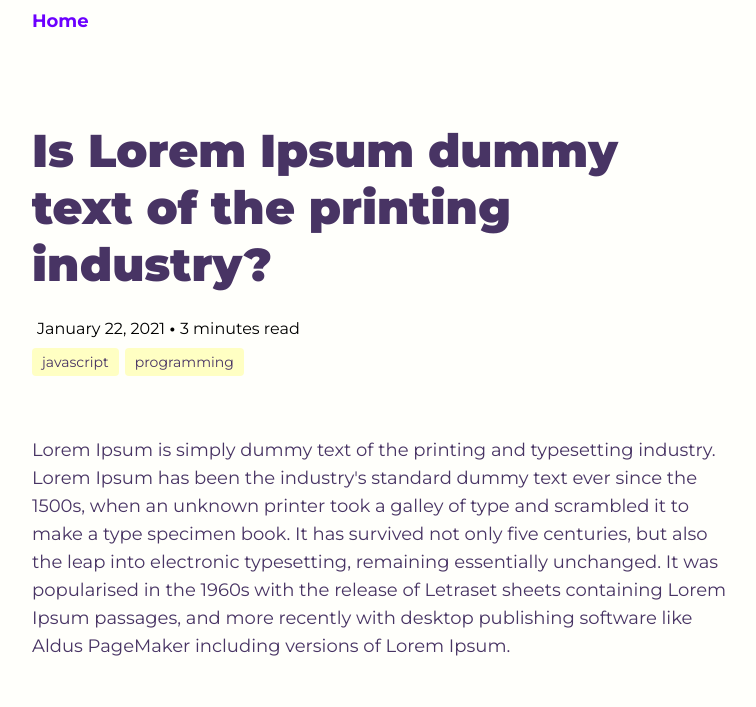
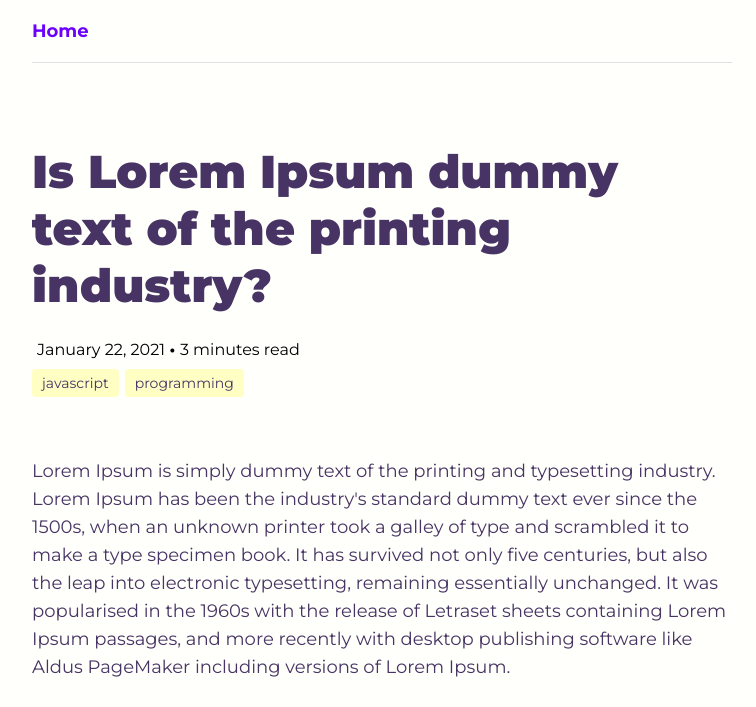
Before and after one commit to manusoman/MindLogs, a plain HTML site: page What-is-Lorem-Ipsum/index.html in a window 1280 px wide. Shown: the top 707 px of the page, without its empty margins (128-884 px from the left). Drawn offline with Linux system fonts and the light colour scheme.

Commit message:
modified

```diff
--- a/What-is-Lorem-Ipsum/index.html
+++ b/What-is-Lorem-Ipsum/index.html
@@ -3,7 +3,7 @@
 <head>
     <meta charset="UTF-8">
     <meta name="viewport" content="width=device-width, initial-scale=1">
-    <title>What is Lorem Ipsum?</title>
+    <title>Is Lorem Ipsum dummy text of the printing industry?</title>
     <link rel="shortcut icon" type="image/x-icon" href="../res/favicon.svg" />
     <link rel="stylesheet" href="../styles/common.css">
     <link rel="stylesheet" href="../styles/article.css">
--- a/styles/article.css
+++ b/styles/article.css
@@ -63,7 +63,8 @@ article {
 }
 
 #topNav {
-  padding: 10px 0px;
+  padding: 20px 0px;
+  border-bottom: 1px solid #e0e0e0;
 }
 
 #topNav > a {
```
Also changed, not shown: index.html (+1 -1 lines).
